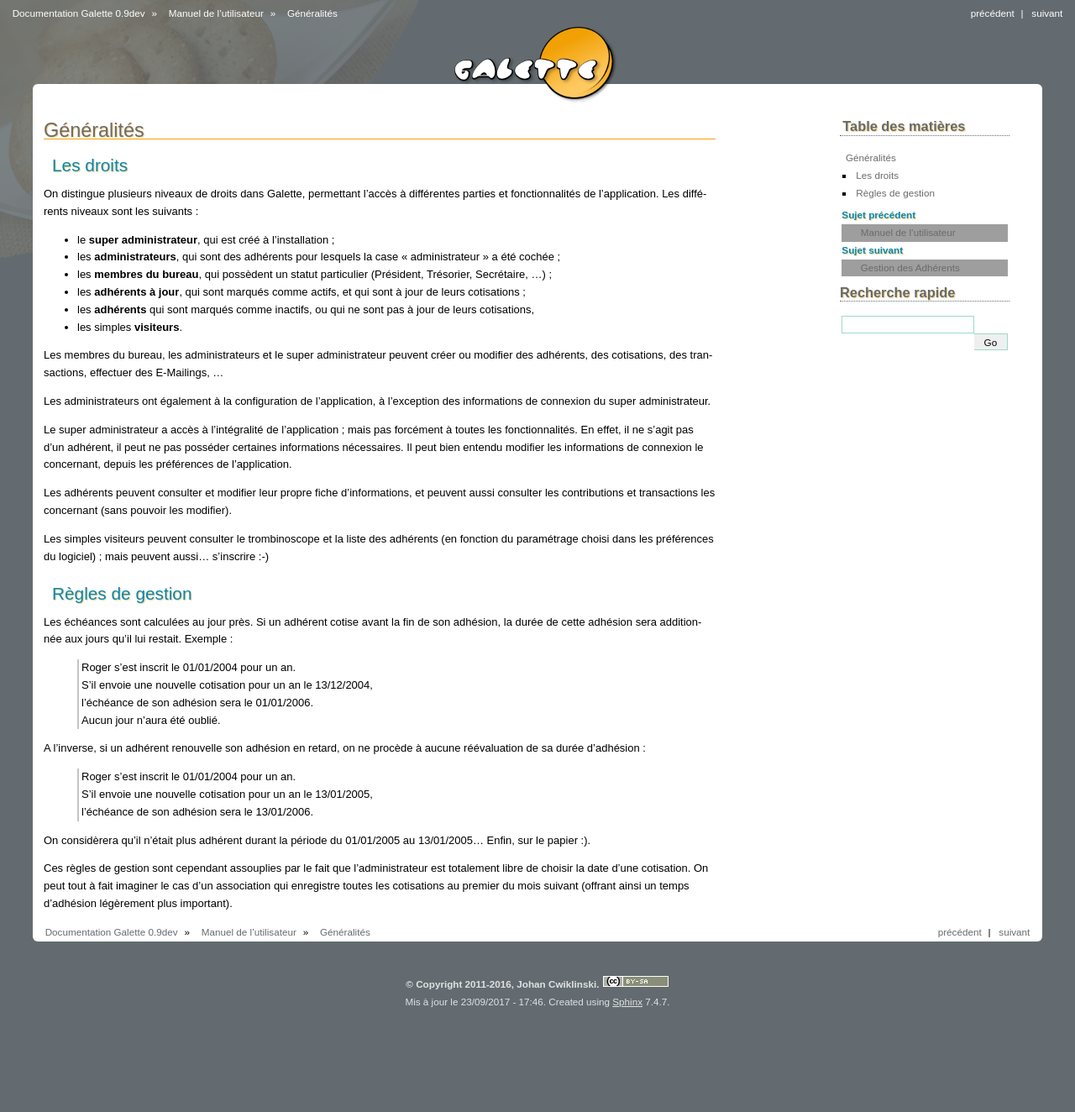
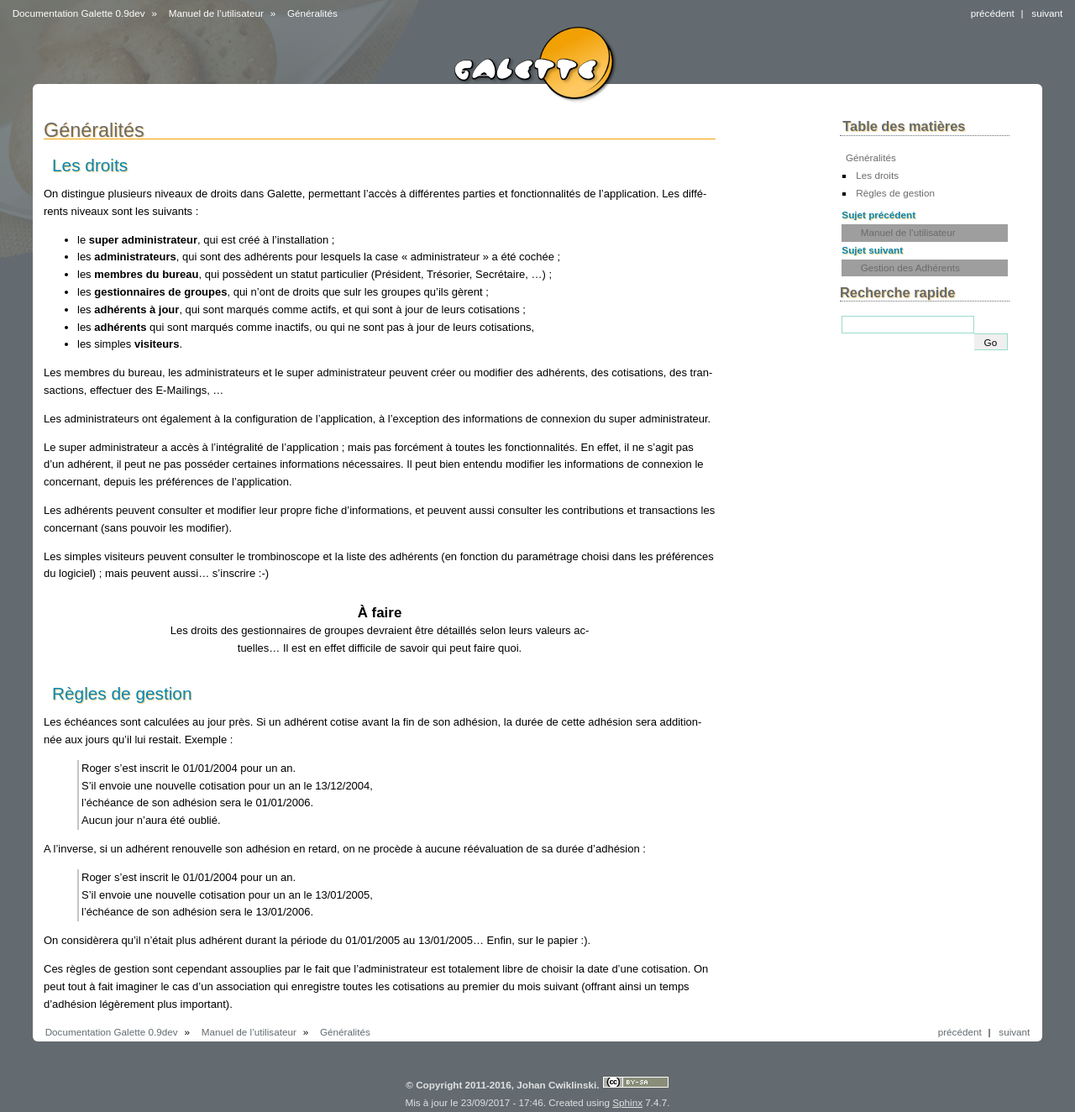
Before and after one commit to galette/galettedoc, a Sphinx documentation site: the page built from source/usermanual/generalites.rst, in a window 1280 px wide. Shown: the whole page at 84% size. Built offline with Sphinx 7.4.7, drawn with Linux system fonts in a browser that asks for light colours; before the commit the page ends 1204 px from its top, so only the background shows below that; grey boxes are pictures that could not be loaded.

Commit message:
Ajout d'un todo sur les gestionnaires de groupes

```diff
--- a/source/usermanual/generalites.rst
+++ b/source/usermanual/generalites.rst
@@ -12,6 +12,7 @@ On distingue plusieurs niveaux de droits dans Galette, permettant l'accès à di
 * le **super administrateur**, qui est créé à l'installation ;
 * les **administrateurs**, qui sont des adhérents pour lesquels la case « administrateur » a été cochée ;
 * les **membres du bureau**, qui possèdent un statut particulier (Président, Trésorier, Secrétaire, ...) ;
+* les **gestionnaires de groupes**, qui n'ont de droits que sulr les groupes qu'ils gèrent ;
 * les **adhérents à jour**, qui sont marqués comme actifs, et qui sont à jour de leurs cotisations ;
 * les **adhérents** qui sont marqués comme inactifs, ou qui ne sont pas à jour de leurs cotisations,
 * les simples **visiteurs**.
@@ -25,6 +26,10 @@ Le super administrateur a accès à l'intégralité de l'application ; mais pas
 Les adhérents peuvent consulter et modifier leur propre fiche d'informations, et peuvent aussi consulter les contributions et transactions les concernant (sans pouvoir les modifier).
 
 Les simples visiteurs peuvent consulter le trombinoscope et la liste des adhérents (en fonction du paramétrage choisi dans les préférences du logiciel) ; mais peuvent aussi... s'inscrire :-)
+
+.. todo::
+
+   Les droits des gestionnaires de groupes devraient être détaillés selon leurs valeurs actuelles... Il est en effet difficile de savoir qui peut faire quoi.
 
 Règles de gestion
 =================
```
